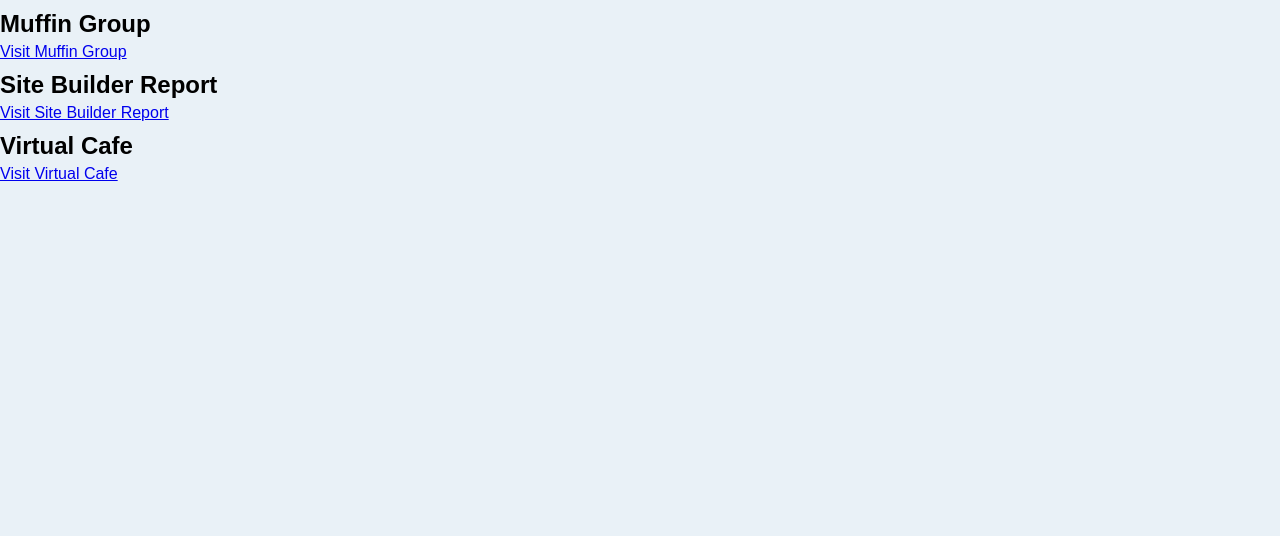
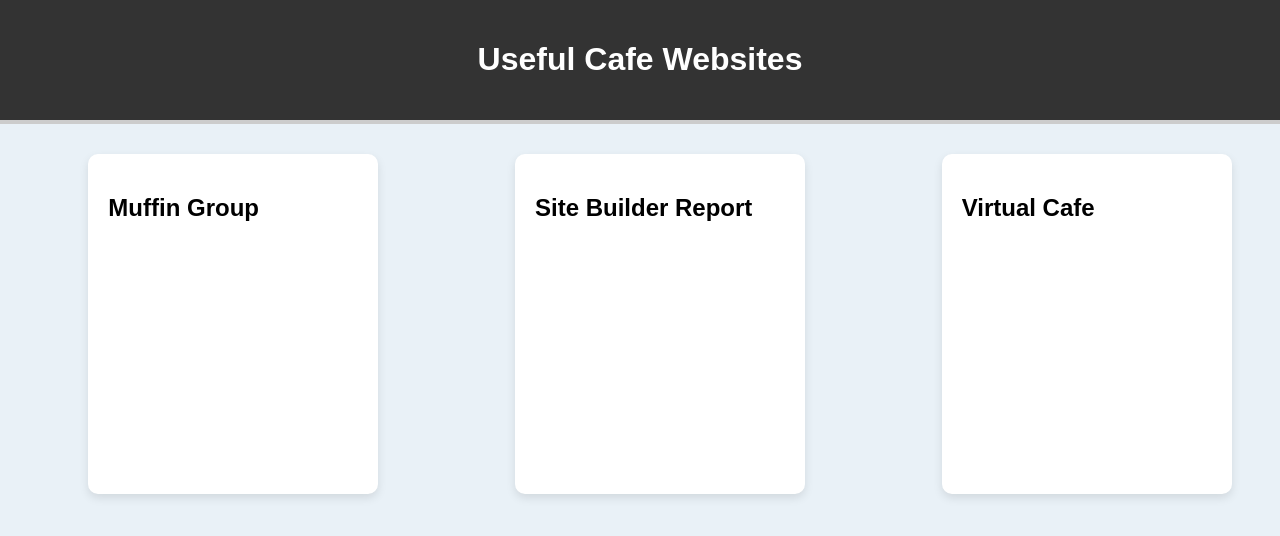
Before and after one commit to empress-joy/Joy-csslab, a plain HTML site: page index.html in a window 1280 px wide. Drawn offline with Linux system fonts and the light colour scheme.

Commit message:
Update index.html

```diff
--- a/index.html
+++ b/index.html
@@ -7,35 +7,39 @@
     <link rel="stylesheet" href="styles.css">
 </head>
 <body>
-    <div class="container">
-        <div class="card">
-            <div class="card-inner">
-                <div class="card-front">
+    <div class="header">
+    <h1>Useful Cafe Websites</h1>
+  </div>
+
+    <div class="lead-container">
+        <div class="flip-card">
+            <div class="flip-card-inner">
+                <div class="flip-card-front">
                     <h2>Muffin Group</h2>
                 </div>
-                <div class="card-back">
+                <div class="flip-card-back">
                     <a href="https://muffingroup.com/blog/cafe-websites/" target="_blank">Visit Muffin Group</a>
                 </div>
             </div>
         </div>
 
-        <div class="card">
-            <div class="card-inner">
-                <div class="card-front">
+        <div class="flip-card">
+            <div class="flip-card-inner">
+                <div class="flip-card-front">
                     <h2>Site Builder Report</h2>
                 </div>
-                <div class="card-back">
+                <div class="flip-card-back">
                     <a href="https://www.sitebuilderreport.com/inspiration/cafe-coffee-shop-websites" target="_blank">Visit Site Builder Report</a>
                 </div>
             </div>
         </div>
 
-        <div class="card">
-            <div class="card-inner">
-                <div class="card-front">
+        <div class="flip-card">
+            <div class="flip-card-inner">
+                <div class="flip-card-front">
                     <h2>Virtual Cafe</h2>
                 </div>
-                <div class="card-back">
+                <div class="flip-card-back">
                     <a href="https://virtualcafe.me/" target="_blank">Visit Virtual Cafe</a>
                 </div>
             </div>
```
